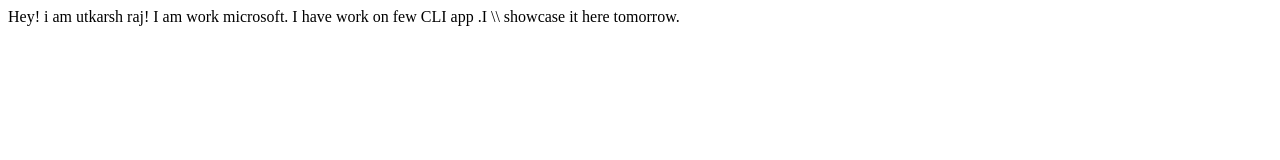
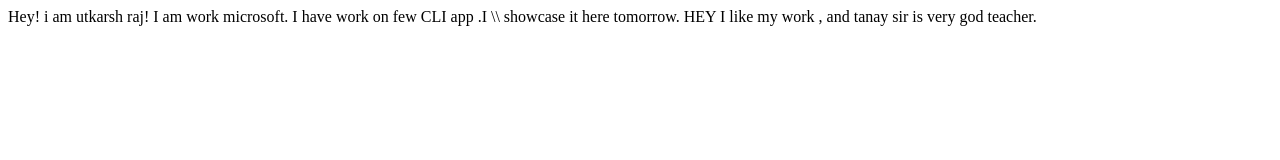
Before and after one commit to 1Utkarshraj/utkarsh, a plain HTML site: page index.html in a window 1280 px wide. Drawn offline with Linux system fonts and the light colour scheme.

Commit message:
update Inters

```diff
--- a/index.html
+++ b/index.html
@@ -10,5 +10,6 @@
     Hey! i am utkarsh raj!
     I am work microsoft.
     I have work on few CLI app .I \\ showcase it here tomorrow.
+    HEY I like my work  , and tanay sir is very god teacher.
 </body>
 </html>
```
